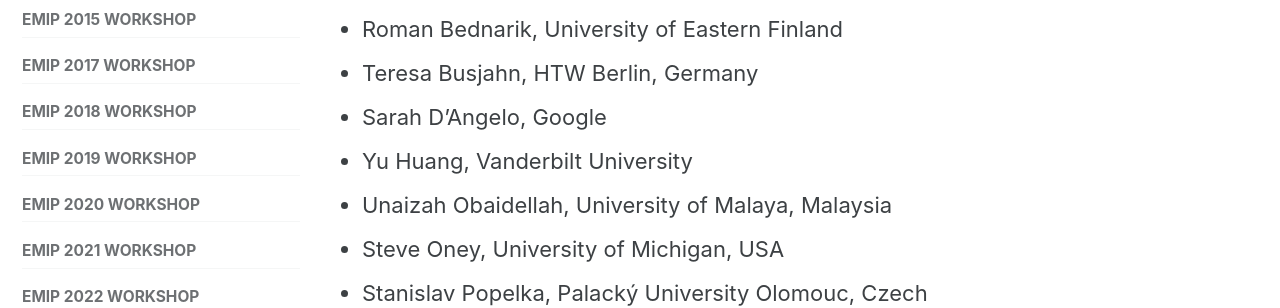
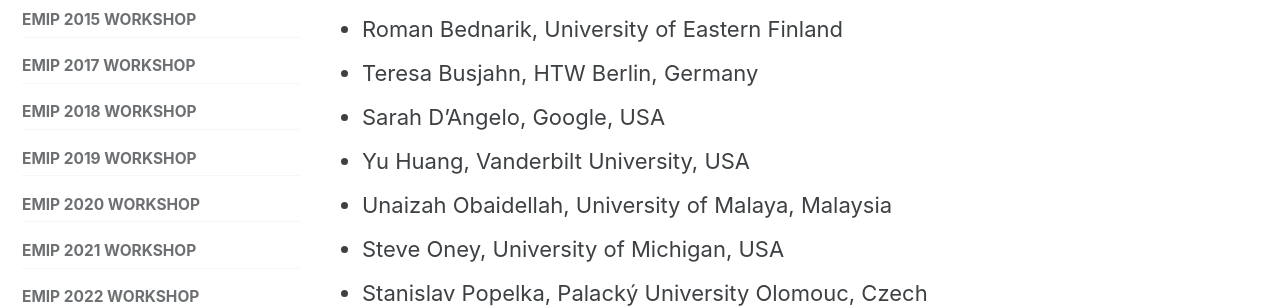
Before and after one commit to EMIPws/emipws.github.io, a Jekyll site: the page built from pages/workshop/emip-2025.md, in a window 1280 px wide and 900 px high, scrolled down 4962 px. Shown: the part 156-464 px from the top of the window. Built offline with Jekyll 4.4.1, drawn with Linux system fonts in a browser that asks for light colours; cached includes are drawn as plain includes.

Commit message:
Update emip-2025.md

```diff
--- a/pages/workshop/emip-2025.md
+++ b/pages/workshop/emip-2025.md
@@ -100,8 +100,8 @@ TBA
 - Naser Al Madi, Colby College, USA
 - Roman Bednarik, University of Eastern Finland
 - Teresa Busjahn, HTW Berlin, Germany
-- Sarah D'Angelo, Google
-- Yu Huang, Vanderbilt University
+- Sarah D'Angelo, Google, USA
+- Yu Huang, Vanderbilt University, USA
 - Unaizah Obaidellah, University of Malaya, Malaysia
 - Steve Oney, University of Michigan, USA
 - Stanislav Popelka, Palacký University Olomouc, Czech Republic
```
